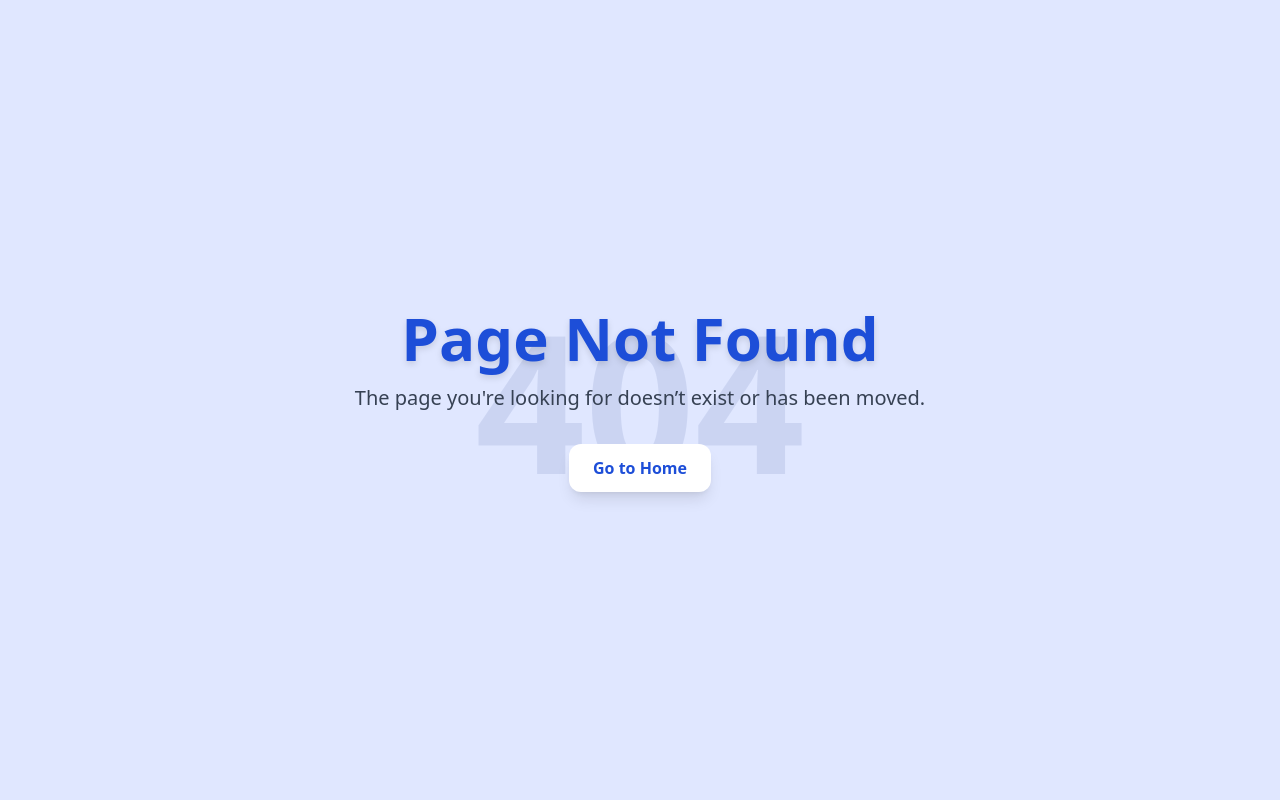
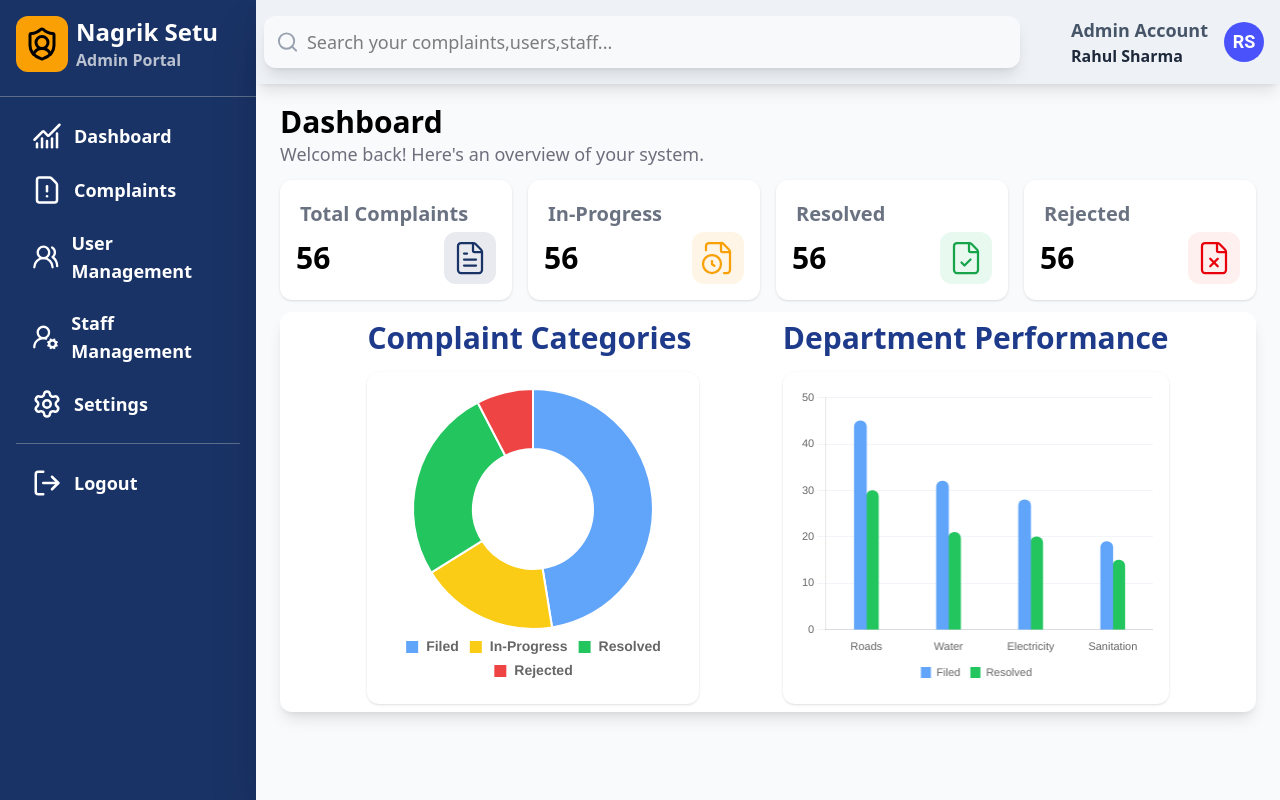
Before and after one commit to NJayantRao/Nagrik_Setu_Frontend, a React (Vite) app: page /admin/staff in a window 1280 px wide. Before the commit this address had no page. Built offline with nearby package versions, Linux system fonts and the light colour scheme.

Commit message:
added admin dashboard

```diff
--- a/package.json
+++ b/package.json
@@ -21,10 +21,12 @@
     "@mui/material": "^7.3.6",
     "@tailwindcss/vite": "^4.1.17",
     "axios": "^1.13.2",
+    "chart.js": "^4.5.1",
     "dotenv": "^17.2.3",
     "lucide-react": "^0.556.0",
     "motion": "^12.23.26",
     "react": "^19.1.1",
+    "react-chartjs-2": "^5.3.1",
     "react-dom": "^19.1.1",
     "react-hot-toast": "^2.6.0",
     "react-images-uploading": "^3.1.7",
--- a/src/App.jsx
+++ b/src/App.jsx
@@ -87,6 +87,13 @@ function App() {
             ></Route>
             <Route path="/admin/profile" element={<AdminProfile />}></Route>
             <Route path="/admin/dashboard" element={<AdminDashboard />}></Route>
+            <Route
+              path="/admin/complaints"
+              element={<AdminDashboard />}
+            ></Route>
+            <Route path="/admin/usersList" element={<AdminDashboard />}></Route>
+            <Route path="/admin/staff" element={<AdminDashboard />}></Route>
+            <Route path="/admin/settings" element={<AdminDashboard />}></Route>
             <Route path="*" element={<ErrorPage />}></Route>
           </Route>
         </Routes>
--- a/src/components/SearchBar.jsx
+++ b/src/components/SearchBar.jsx
@@ -1,4 +1,3 @@
-import React, { useState } from "react";
 import { Search } from "lucide-react";
 import BackgroundLetterAvatars from "../components/TextAvatar";
 
--- /dev/null
+++ b/src/components/cards/AdminStatCard.jsx
@@ -0,0 +1,21 @@
+import { FileText } from "lucide-react";
+
+function AdminStatCard(props) {
+  return (
+    <div className="bg-white p-4 rounded-xl shadow-sm">
+      <p className="text-gray-500 text-sm sm:text-xl font-semibold p-1">
+        {props.title}
+      </p>
+      <div className="flex justify-between items-center">
+        <div>
+          <h2 className="text-3xl font-bold">56</h2>
+        </div>
+        <div className={`p-2 ${props.bgColor} rounded-xl ${props.textColor}`}>
+          <props.icon size={36} strokeWidth={1.5} />
+        </div>
+      </div>
+    </div>
+  );
+}
+
+export default AdminStatCard;
--- /dev/null
+++ b/src/components/charts/Bargraph.jsx
@@ -0,0 +1,102 @@
+import {
+  Chart as ChartJS,
+  CategoryScale,
+  LinearScale,
+  BarElement,
+  LineElement,
+  PointElement,
+  Tooltip,
+  Legend,
+} from "chart.js";
+import { Chart } from "react-chartjs-2";
+
+ChartJS.register(
+  CategoryScale,
+  LinearScale,
+  BarElement,
+  LineElement,
+  PointElement,
+  Tooltip,
+  Legend
+);
+
+function DepartmentPerformanceChart({ data }) {
+  const chartData = {
+    labels: data.departments,
+    datasets: [
+      {
+        type: "bar",
+        label: "Filed",
+        data: data.filed,
+        backgroundColor: "#60a5fa",
+        borderRadius: 6,
+        barPercentage: 1, // gap between Filed & Resolved
+        categoryPercentage: 0.6, // gap between departments
+        barThickness: 12,
+      },
+      {
+        type: "bar",
+        label: "Resolved",
+        data: data.resolved,
+        backgroundColor: "#22c55e",
+        borderRadius: 6,
+        barPercentage: 1,
+        categoryPercentage: 0.6,
+        barThickness: 12,
+      },
+    ],
+  };
+
+  const options = {
+    responsive: true,
+    maintainAspectRatio: false,
+    plugins: {
+      legend: {
+        position: "bottom",
+        labels: {
+          boxWidth: 10,
+          font: {
+            size: 11,
+            weight: "500",
+          },
+        },
+      },
+      tooltip: {
+        titleFont: { size: 11 },
+        bodyFont: { size: 11 },
+      },
+    },
+    scales: {
+      x: {
+        grid: {
+          display: false,
+        },
+        ticks: {
+          font: {
+            size: 11,
+          },
+        },
+      },
+      y: {
+        beginAtZero: true,
+        ticks: {
+          stepSize: 10,
+          font: {
+            size: 11,
+          },
+        },
+        grid: {
+          color: "#f1f5f9",
+        },
+      },
+    },
+  };
+
+  return (
+    <div className="bg-white p-4 rounded-xl shadow-sm w-full h-full">
+      <Chart type="bar" data={chartData} options={options} />
+    </div>
+  );
+}
+
+export default DepartmentPerformanceChart;
--- /dev/null
+++ b/src/components/charts/PieChart.jsx
@@ -0,0 +1,47 @@
+import { Chart as ChartJS, ArcElement, Tooltip, Legend } from "chart.js";
+import { Doughnut, Pie } from "react-chartjs-2";
+
+ChartJS.register(ArcElement, Tooltip, Legend);
+
+function PieChart({ stats }) {
+  const data = {
+    labels: ["Filed", "In-Progress", "Resolved", "Rejected"],
+    datasets: [
+      {
+        data: [stats.filed, stats.inProgress, stats.resolved, stats.rejected],
+        backgroundColor: [
+          "#60a5fa", // blue
+          "#facc15", // yellow
+          "#22c55e", // green
+          "#ef4444", // red
+        ],
+        borderColor: "#ffffff",
+        borderWidth: 2,
+      },
+    ],
+  };
+
+  const options = {
+    responsive: true,
+    plugins: {
+      legend: {
+        position: "bottom",
+        labels: {
+          boxWidth: 14,
+          font: {
+            size: 14,
+            weight: "600",
+          },
+        },
+      },
+    },
+  };
+
+  return (
+    <div className="bg-white p-4 rounded-xl shadow-sm w-full max-w-md h-full">
+      <Doughnut data={data} options={options} />
+    </div>
+  );
+}
+
+export default PieChart;
--- a/src/components/sidebars/AdminSidebar.jsx
+++ b/src/components/sidebars/AdminSidebar.jsx
@@ -8,10 +8,12 @@ import {
   LogOut,
   Settings,
 } from "lucide-react";
+import { useNavigate } from "react-router-dom";
 
 const AdminSidebar = () => {
+  const navigate = useNavigate();
   return (
-    <div className="bg-[#1a3366] flex flex-col h-screen w-1/5 text-white ">
+    <div className="bg-[#1a3366] flex flex-col min-h-screen w-1/5 text-white ">
       <div className="flex gap-2 p-4">
         <div className="bg-[#faa005] p-2 flex justify-center items-center rounded-xl text-black">
           <ShieldUser size={36} />
@@ -26,6 +28,9 @@ const AdminSidebar = () => {
         <button
           className="flex gap-3 items-center hover:bg-[#faa005] hover:text-black
   focus:bg-[#faa005] focus:text-black px-4 py-2 text-left text-lg font-semibold rounded-xl cursor-pointer"
+          onClick={() => {
+            navigate("/admin/dashboard");
+          }}
         >
           <ChartNoAxesCombined size={30} />
           <h3>Dashboard</h3>
@@ -33,6 +38,9 @@ const AdminSidebar = () => {
         <button
           className="flex gap-3 items-center hover:bg-[#faa005] hover:text-black
   focus:bg-[#faa005] focus:text-black px-4 py-2 text-left text-lg font-semibold rounded-xl cursor-pointer"
+          onClick={() => {
+            navigate("/admin/complaints");
+          }}
         >
           <FileExclamationPoint size={30} />
           <h3>Complaints</h3>
@@ -40,6 +48,9 @@ const AdminSidebar = () => {
         <button
           className="flex gap-3 items-center hover:bg-[#faa005] hover:text-black
   focus:bg-[#faa005] focus:text-black px-4 py-2 text-left text-lg font-semibold rounded-xl cursor-pointer"
+          onClick={() => {
+            navigate("/admin/usersList");
+          }}
         >
           <UsersRound size={30} />
           <h3>User Management</h3>
@@ -47,6 +58,9 @@ const AdminSidebar = () => {
         <button
           className="flex gap-3 items-center hover:bg-[#faa005] hover:text-black
   focus:bg-[#faa005] focus:text-black px-4 py-2 text-left text-lg font-semibold rounded-xl cursor-pointer"
+          onClick={() => {
+            navigate("/admin/staff");
+          }}
         >
           <UserRoundCog size={30} />
           <h3>Staff Management</h3>
@@ -54,6 +68,9 @@ const AdminSidebar = () => {
         <button
           className="flex gap-3 items-center hover:bg-[#faa005] hover:text-black
   focus:bg-[#faa005] focus:text-black px-4 py-2 text-left text-lg font-semibold rounded-xl cursor-pointer"
+          onClick={() => {
+            navigate("/admin/settings");
+          }}
         >
           <Settings size={30} />
           <h3>Settings</h3>
--- a/src/pages/admins/AdminDashboard.jsx
+++ b/src/pages/admins/AdminDashboard.jsx
@@ -1,15 +1,62 @@
 import { useEffect, useState } from "react";
 import Navbar from "../../components/common/Navbar";
-import { Eye, EyeOff } from "lucide-react";
+import {
+  Eye,
+  EyeOff,
+  FileCheck,
+  FileClock,
+  FileText,
+  FileX,
+} from "lucide-react";
 import axios from "axios";
 import { useNavigate } from "react-router-dom";
 import AdminSidebar from "../../components/sidebars/AdminSidebar";
 import Search from "../../components/SearchBar";
 import SearchBar from "../../components/SearchBar";
+import AdminStatCard from "../../components/cards/AdminStatCard";
+import PieChart from "../../components/charts/PieChart";
+import Bargraph from "../../components/charts/Bargraph";
 
 function AdminDashboard() {
   const navigate = useNavigate();
   const [name, setName] = useState("");
+  const statCardInfo = [
+    {
+      title: "Total Complaints",
+      icon: FileText,
+      bgColor: "bg-[#e8eaef]",
+      textColor: "text-[#193366]",
+    },
+    {
+      title: "In-Progress",
+      icon: FileClock,
+      bgColor: "bg-[#fef5e6]",
+      textColor: "text-[#f9a006]",
+    },
+    {
+      title: "Resolved",
+      icon: FileCheck,
+      bgColor: "bg-[#e8f9ef]",
+      textColor: "text-[#16a34a]",
+    },
+    {
+      title: "Rejected",
+      icon: FileX,
+      bgColor: "bg-[#fff0f0]",
+      textColor: "text-red-600",
+    },
+  ];
+  const complaintStats = {
+    filed: 56,
+    inProgress: 22,
+    resolved: 31,
+    rejected: 9,
+  };
+  const departmentStats = {
+    departments: ["Roads", "Water", "Electricity", "Sanitation"],
+    filed: [45, 32, 28, 19],
+    resolved: [30, 21, 20, 15],
+  };
 
   // useEffect(() => {
   //   async function fetchUserInfo() {
@@ -59,6 +106,39 @@ function AdminDashboard() {
       <AdminSidebar />
       <div className="w-4/5 shadow-2xl">
         <SearchBar />
+        <div className="px-6 py-3 mt-2">
+          <h2 className="text-3xl font-bold">Dashboard</h2>
+          <h4 className="text-lg font-medium text-[#706e7d]">
+            Welcome back! Here's an overview of your system.
+          </h4>
+          <div className="sm:grid grid-cols-4 gap-4 hidden my-3">
+            {statCardInfo.map((ele, idx) => {
+              return (
+                <AdminStatCard
+                  key={idx}
+                  bgColor={ele.bgColor}
+                  title={ele.title}
+                  icon={ele.icon}
+                  textColor={ele.textColor}
+                />
+              );
+            })}
+          </div>
+          <div className="px-4 py-2 bg-white rounded-xl shadow-lg flex justify-evenly gap-3">
+            <div className="flex flex-col gap-4">
+              <h2 className="text-3xl font-semibold text-[#1E3A8A]">
+                Complaint Categories
+              </h2>
+              <PieChart stats={complaintStats} />
+            </div>
+            <div className="flex flex-col gap-4">
+              <h2 className="text-3xl font-semibold text-[#1E3A8A]">
+                Department Performance
+              </h2>
+              <Bargraph data={departmentStats} />
+            </div>
+          </div>
+        </div>
       </div>
     </div>
   );
```
Also changed, not shown: 1 other file (tests, documents, lock files or other folders).
